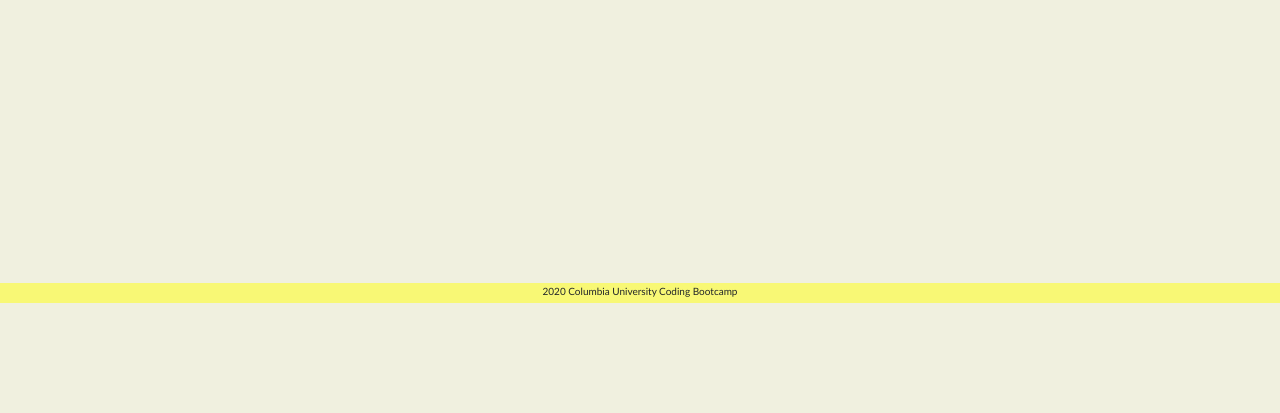
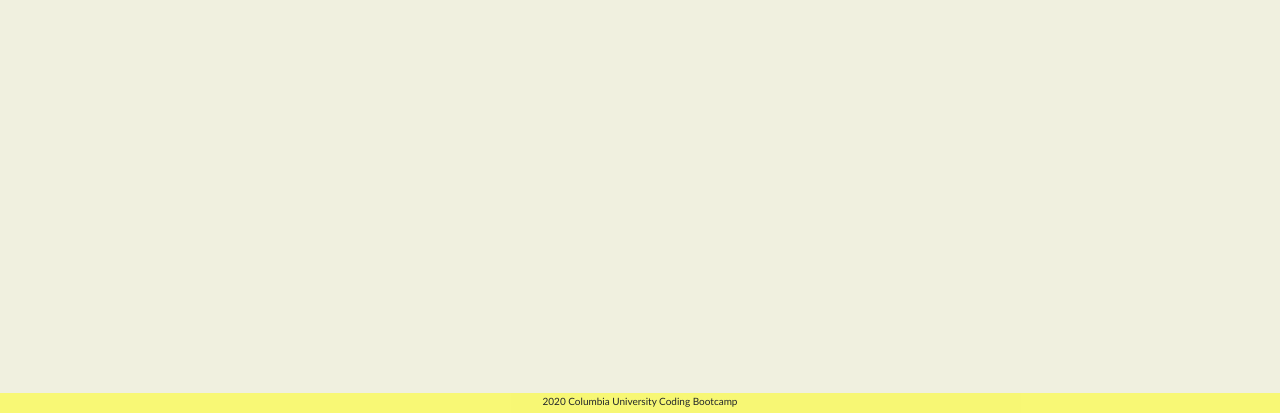
Before and after one commit to jervisbay/jervisbay.github.io, a plain HTML site: page homework/02-homework/index.html in a window 1280 px wide. Shown: the part 387-800 px from the top of the page. Drawn offline with nearby package versions, Linux system fonts and the light colour scheme.

Commit message:
made footer fixed, not sure if should be static, but can't get static to work nicely

```diff
--- a/homework/02-homework/style.css
+++ b/homework/02-homework/style.css
@@ -133,7 +133,8 @@ footer {
     text-align: center;
     padding-top: 1px;
     padding-bottom: 1px;
-    position: static;
+    position: fixed;
     bottom: 0%;
+    left: 0%;
     width: 100%;
 }
```
